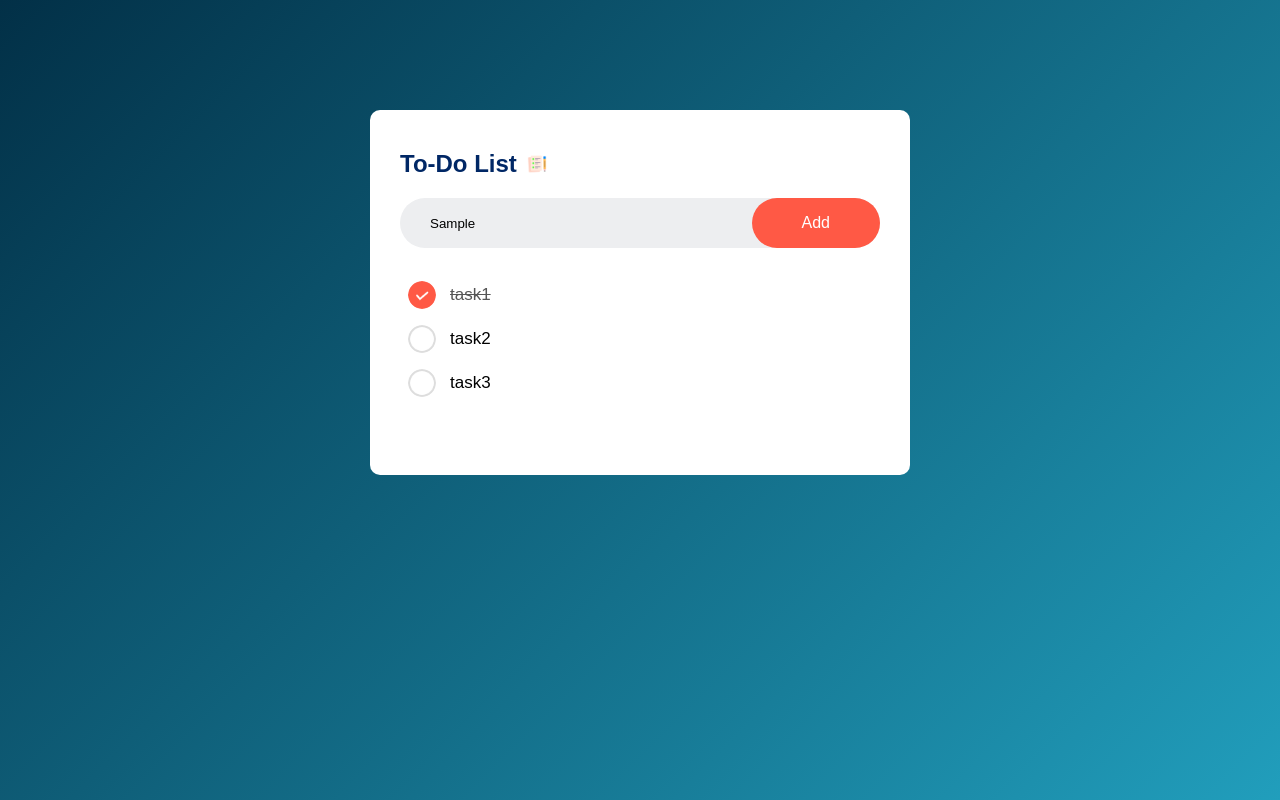
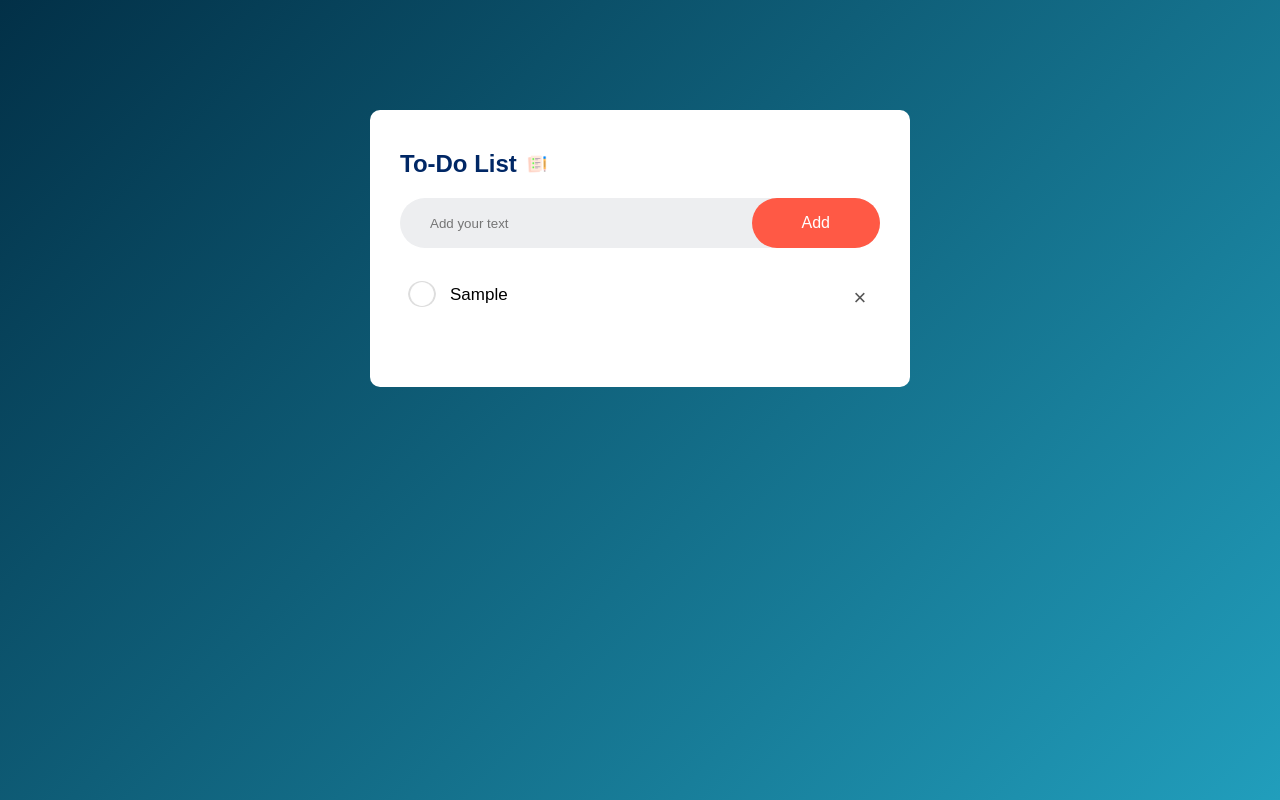
Before and after one commit to mithun00gowda/hobbyproject1, a plain HTML site: page index.html in a window 1280 px wide. Both pictures are taken after typing "Sample" into the empty fields and a click on the button "Add". Drawn offline with Linux system fonts and the light colour scheme.

Commit message:
Adding javascript function into the project

```diff
--- a/index.html
+++ b/index.html
@@ -12,17 +12,15 @@
             <h2>To-Do List <img src="images/icon.png" alt="icon"></h2>
         <div class="row">
             <input type="text" id="input-box" placeholder="Add your text">
-            <button>Add</button>
+            <button onclick="addTask()">Add</button>
         </div>
         <ul id="list-container">
-            <li class="checked">task1</li>
+            <!-- <li class="checked">task1</li>
             <li>task2</li>
-            <li>task3</li>
+            <li>task3</li> -->
         </ul>
         </div>
     </div>
-    <script>
-
-    </script>
+    <script src="script.js"></script>
 </body>
 </html>
--- /dev/null
+++ b/script.js
@@ -0,0 +1,34 @@
+const inputBox = document.getElementById("input-box");
+const listContainer = document.getElementById("list-container");
+function addTask(){
+    if(inputBox.value === ""){
+        alert("You must write something!");
+}else{
+    let li = document.createElement("li");
+    li.innerHTML = inputBox.value;
+    listContainer.appendChild(li);
+    let span = document.createElement("span");
+    span.innerHTML = "\u00d7";
+    li.appendChild(span);
+}
+inputBox.value = "";
+saveData();
+}
+
+listContainer.addEventListener("click" , function(e){
+    if(e.target.tagName === "LI"){
+        e.target.classList.toggle("checked");
+        saveData();
+    }else if(e.target.tagName === "SPAN"){
+        e.target.parentElement.remove();
+        saveData();
+    }
+}, false);
+
+function saveData(){
+    localStorage.setItem("data", listContainer.innerHTML);
+}
+function showTask(){
+    listContainer.innerHTML = localStorage.getItem("data");
+}
+showTask();
--- a/style.css
+++ b/style.css
@@ -64,10 +64,10 @@ ul li{
     cursor: pointer;
     position: relative;
 }
-ul li::before{
+ul li::before {
     content: '';
     position: absolute;
-    height: 28px;
+    height: 26px;
     width: 28px;
     border-radius: 50%;
     background-image: url(images/unchecked.png);
@@ -83,3 +83,20 @@ ul li.checked{
 ul li.checked::before{
     background-image: url(images/checked.png);
 }
+ul li span{
+    position: absolute;
+    right: 0;
+    top: 5px;
+    width: 40px;
+    height: 40px;
+    font-size: 22px;
+    color: #555;
+    line-height: 40px;
+    text-align: center;
+    border-radius: 50px;
+}
+
+ul li span:hover{
+    background: #edeef0;
+
+}
```
